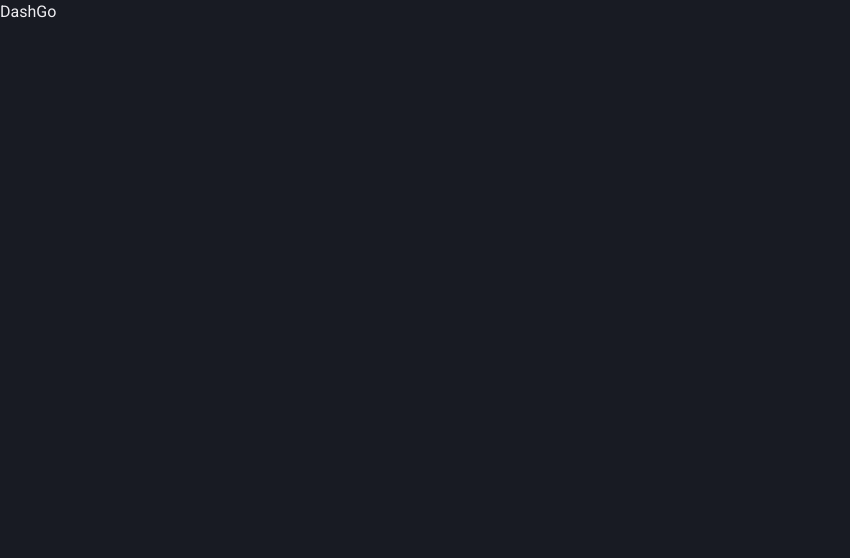
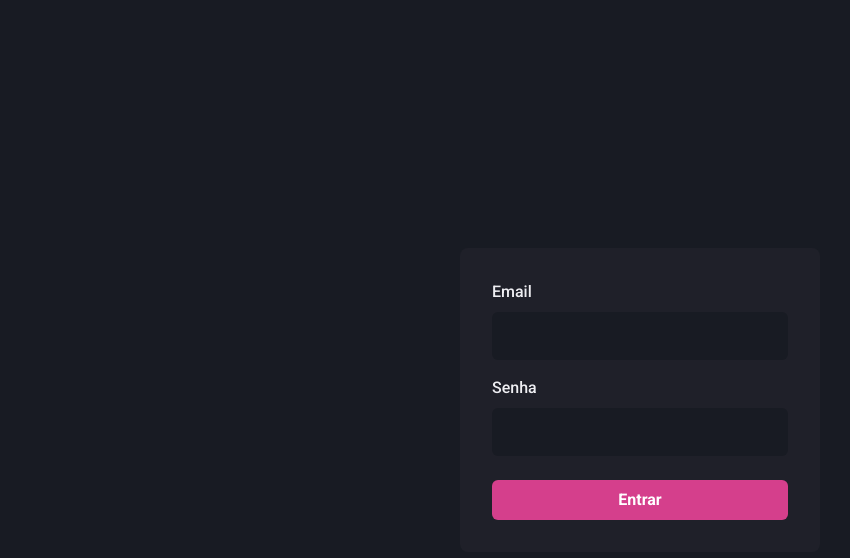
Before and after one commit to NearMaick/Ignite-dashgo, a Next.js app: page / in a window 1280 px wide. Shown: the top 558 px of the page, without its empty margins (0-850 px from the left). Built offline with nearby package versions, Linux system fonts and the light colour scheme.

Commit message:
feat(web): SignIn

```diff
--- a/src/pages/index.tsx
+++ b/src/pages/index.tsx
@@ -1,5 +1,61 @@
+import { Button, Flex, Input, Stack, FormLabel, FormControl } from '@chakra-ui/react'
+
 export default function Home() {
   return (
-      <h1>DashGo</h1>
+      <Flex
+        w="100vw"
+        h="100vh"
+        align="center"
+        justify="center"
+      >
+        <Flex
+          as="form"
+          width="100%"
+          maxWidth={360}
+          bg="gray.800"
+          p="8"
+          borderRadius={8}
+          flexDir="column"
+        >
+
+          <Stack spacing="4">
+            <FormControl>
+              <FormLabel for="email">Email</FormLabel>
+
+              <Input
+                name="email"
+                type="email"
+                id="email"
+                focusBorderColor="pink.500"
+                bgColor="gray.900"
+                variant="filled"
+                _hover={{
+                  bgColor: 'gray.900'
+                }}
+                size="lg"
+              />
+            </FormControl>
+
+            <FormControl>
+              <FormLabel for="password">Senha</FormLabel>
+
+              <Input
+                name="password"
+                type="password"
+                id="password"
+                focusBorderColor="pink.500"
+                bgColor="gray.900"
+                variant="filled"
+                _hover={{
+                  bgColor: 'gray.900'
+                }}
+                size="lg"
+              />
+            </FormControl>
+          </Stack>
+
+          <Button type="submit" mt="6" colorScheme="pink">Entrar</Button>
+        </Flex>
+      </Flex>
   )
 }
```
